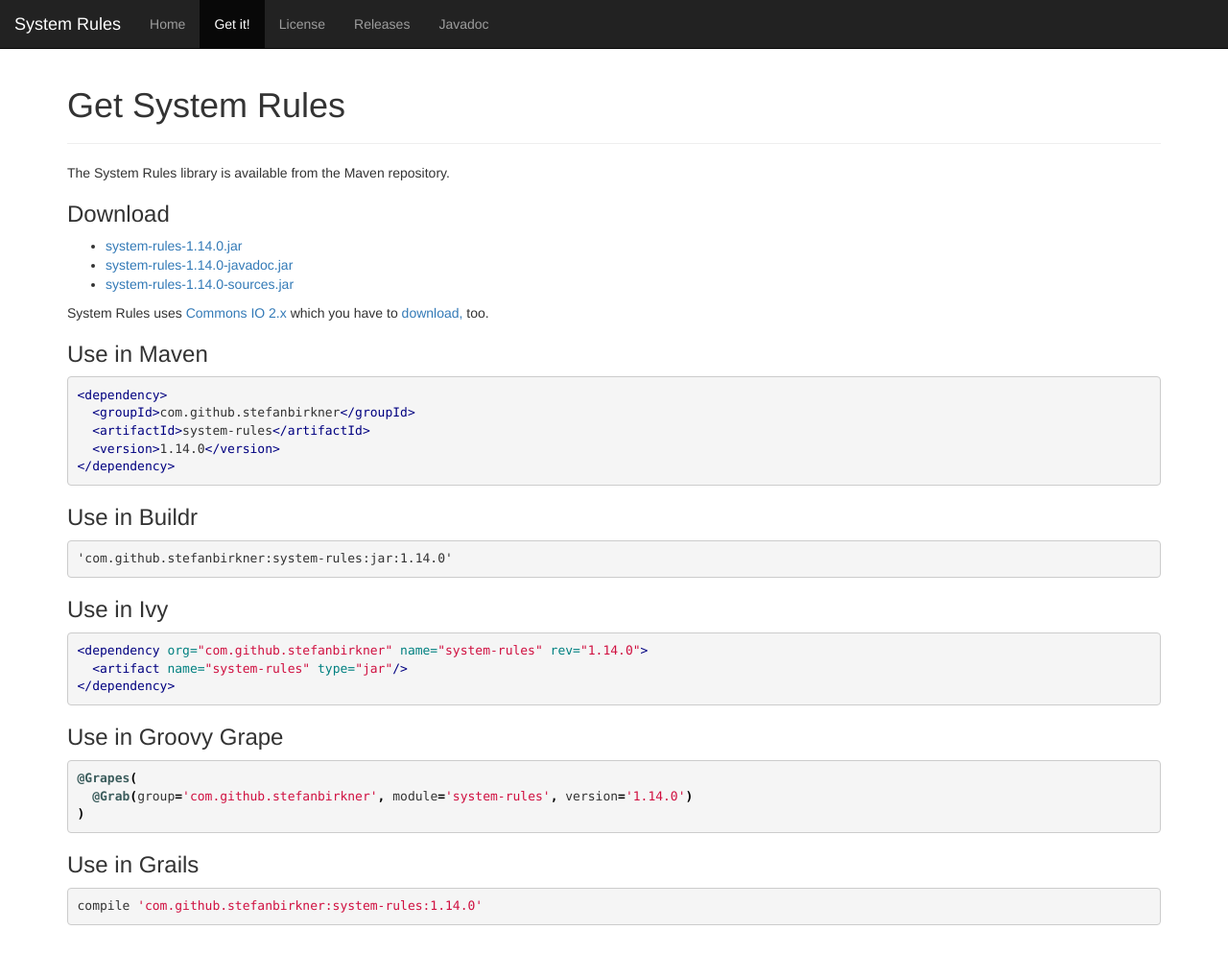
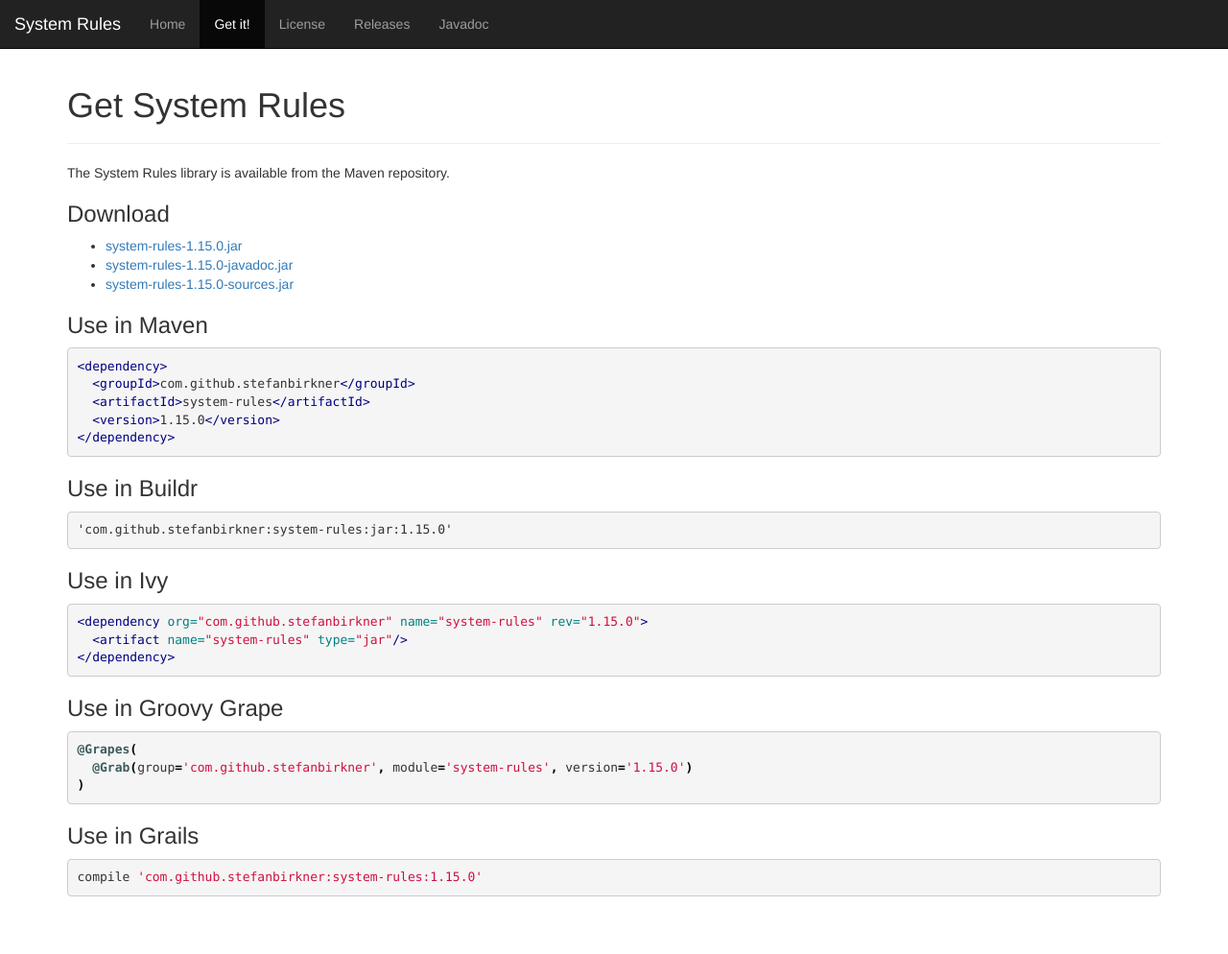
Before and after one commit to stefanbirkner/system-rules, a Jekyll site: the page built from download.html, in a window 1280 px wide and 994 px high. Shown: the whole window at 96% size. Built offline with Jekyll 4.4.1, drawn with Linux system fonts in a browser that asks for light colours.

Commit message:
Upcate to System Rules 1.15.0.
Remove dependency to commons-io.

```diff
--- a/_layouts/download.html
+++ b/_layouts/download.html
@@ -17,7 +17,6 @@
       <li><a href="http://search.maven.org/remotecontent?filepath={{ page.groupId | replace: '.', '/' }}/{{ page.artifactId }}/{{ page.version }}/{{ page.artifactId }}-{{ page.version }}-javadoc.jar">{{ page.artifactId }}-{{ page.version }}-javadoc.jar</a></li>
       <li><a href="http://search.maven.org/remotecontent?filepath={{ page.groupId | replace: '.', '/' }}/{{ page.artifactId }}/{{ page.version }}/{{ page.artifactId }}-{{ page.version }}-sources.jar">{{ page.artifactId }}-{{ page.version }}-sources.jar</a></li>
     </ul>
-    <p>System Rules uses <a href="https://commons.apache.org/proper/commons-io/">Commons IO 2.x</a> which you have to <a href="http://commons.apache.org/proper/commons-io/download_io.cgi">download,</a> too.
 
 <h3>Use in Maven</h3>
 {% highlight xml %}
--- a/download.html
+++ b/download.html
@@ -3,6 +3,6 @@
 title: Get System Rules
 groupId: com.github.stefanbirkner
 artifactId: system-rules
-version: 1.14.0
+version: 1.15.0
 ---
 <p>The System Rules library is available from the Maven repository.</p>
--- a/releases.html
+++ b/releases.html
@@ -5,6 +5,10 @@
 ---
 <section>
 	<dl>
+		<dt>1.15.0</dt>
+		<dd>
+			Remove dependency to commons-io. (<a href="https://github.com/stefanbirkner/system-rules/commit/033fd51fea35864f27d05857116358f579241502">Commit</a>).
+		</dd>
 		<dt>1.14.0</dt>
 		<dd>
 			Add rules that disallow writes to console. (<a href="https://github.com/stefanbirkner/system-rules/commit/30a3aaa73caed7c6d9c1b1515e4db413c62d5746">Commit</a>).
```
